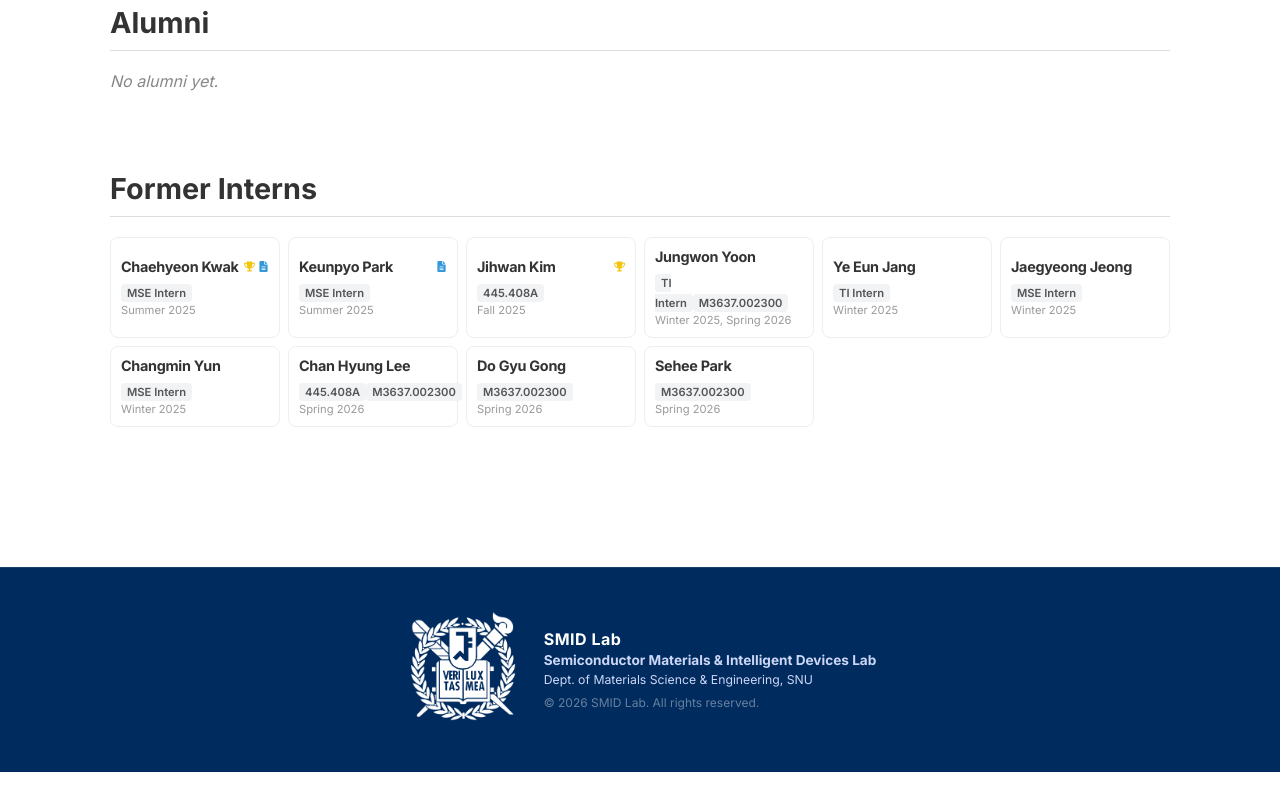
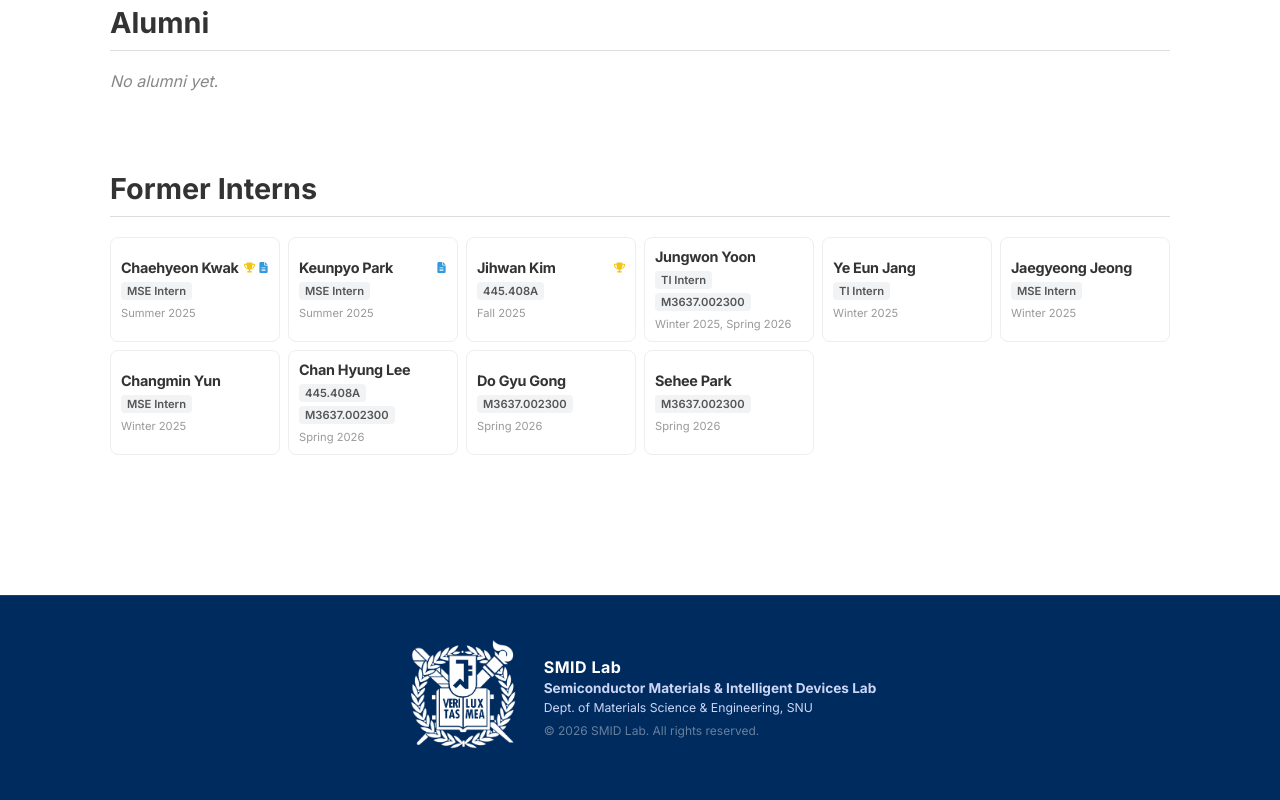
Before and after one commit to nightstudy29/my-lab-web, a Next.js app: page /members in a window 1280 px wide. Shown: the part 1006-1806 px from the top of the page. Before the commit the page ends 1778 px from the top, so only its background shows below. Built offline with nearby package versions, Linux system fonts and the light colour scheme.

Commit message:
내용수정함

```diff
--- a/src/app/members/page.module.css
+++ b/src/app/members/page.module.css
@@ -128,6 +128,13 @@
   font-weight: 600;
 }
 
+.internPrograms {
+  display: flex;
+  flex-direction: column;
+  gap: 4px;
+  margin-bottom: 4px;
+}
+
 .internPeriod {
   color: #999;
   font-size: 0.7rem;
```
